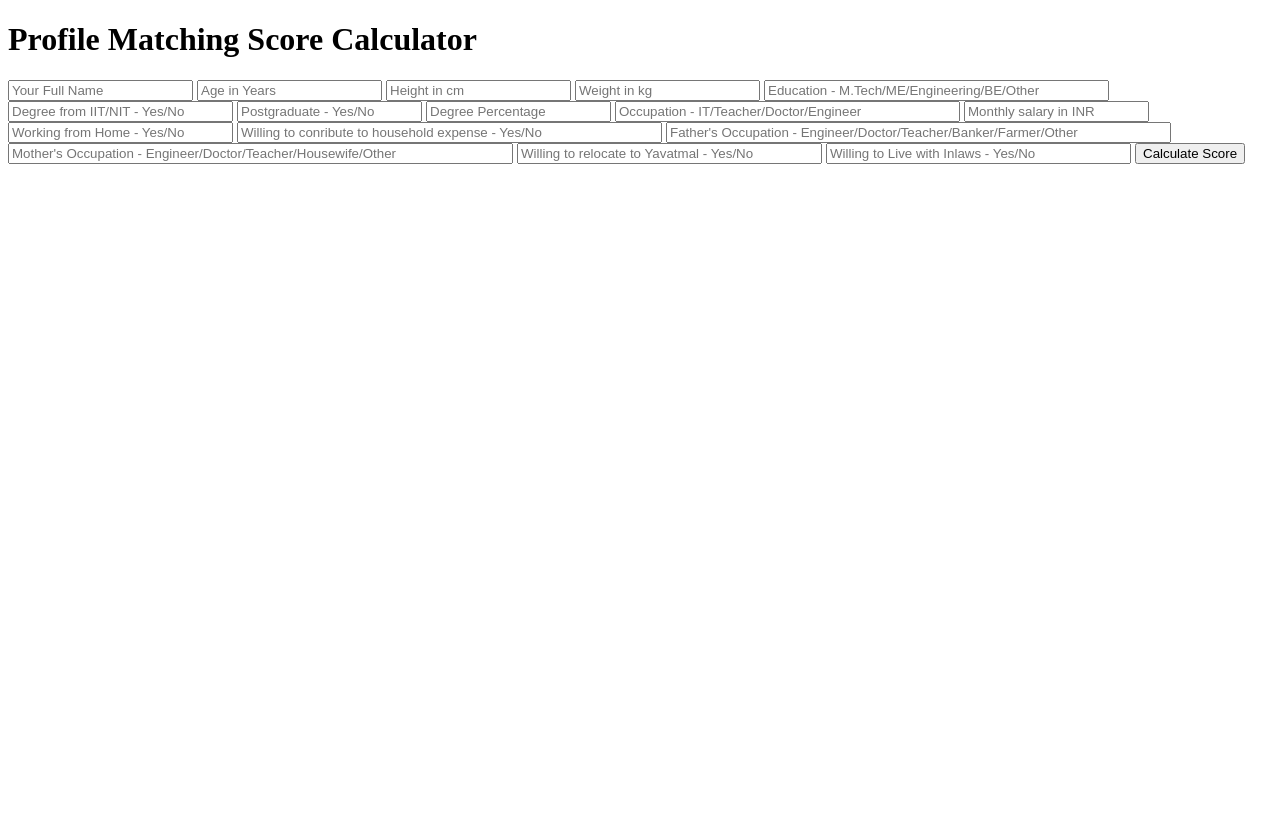
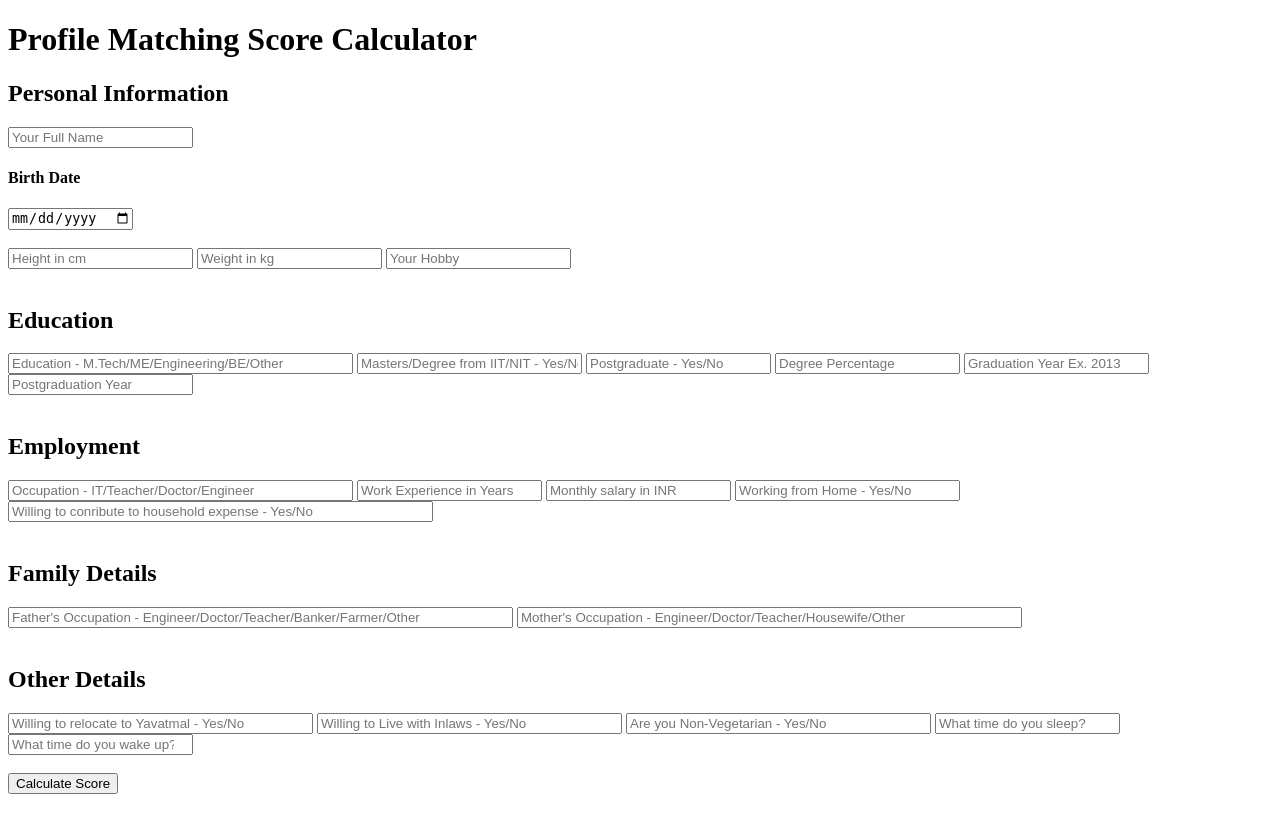
Before and after one commit to PRATIKSHIRBHATE/profile_matching_score_calculator, a Flask app: page / in a window 1280 px wide. Before the commit the page ends 164 px from the top, so only its background shows below. Run offline with Flask 2, Linux system fonts and the light colour scheme.

Commit message:
Update index.html

```diff
--- a/templates/index.html
+++ b/templates/index.html
@@ -17,22 +17,41 @@
 
      <!-- Main Input For Receiving Query to our ML -->
     <form action="{{ url_for('calculate_score')}}"method="post">
+      <h2>Personal Information</h2>
     	<input type="text" name="name" placeholder="Your Full Name" required="required" />
-      <input type="number" name="age" placeholder="Age in Years" req:uired="required" />
+      <h4>Birth Date</h4>
+      <input type="date" name="dob" placeholder="Birth Date" req:uired="required" />
+      <br> <br>
 		  <input type="number" name="height_cm" placeholder="Height in cm" required="required" />
       <input type="number" name="weight_kg" placeholder="Weight in kg" required="required" />
+      <input type="text" name="hobby" placeholder="Your Hobby" required="required" />
+      <br> <br>
+      <h2>Education</h2>
       <input type="text" name="education" size="40" placeholder="Education - M.Tech/ME/Engineering/BE/Other" req:uired="required" />
-      <input type="text" name="iit_nit" size="25" placeholder="Degree from IIT/NIT - Yes/No" required="required" />
+      <input type="text" name="iit_nit" size="25" placeholder="Masters/Degree from IIT/NIT - Yes/No" required="required" />
       <input type="text" name="post_graduation" placeholder="Postgraduate - Yes/No" required="required" />
       <input type="number" name="avg_degree_percentage" size="50" placeholder="Degree Percentage" required="required" />
+      <input type="number" name="grad_year" placeholder="Graduation Year Ex. 2013" required="required" />
+      <input type="number" name="postgrad_year" placeholder="Postgraduation Year" required="required" />
+      <br> <br>
+      <h2>Employment</h2>
       <input type="text" name="occupation" size="40" placeholder="Occupation - IT/Teacher/Doctor/Engineer" required="required" />
+      <input type="number" name="experience" placeholder="Work Experience in Years" required="required" />
       <input type="number" name="monthly_salary" placeholder="Monthly salary in INR" required="required" />
       <input type="text" name="work_from_home" size="25" placeholder="Working from Home - Yes/No" required="required" />
       <input type="text" name="willing_to_contribute_equally_to_household_expense" size="50" placeholder="Willing to conribute to household expense - Yes/No" required="required" />
+      <br> <br>
+      <h2>Family Details</h2>
       <input type="text" name="father_occupation" size="60" placeholder="Father's Occupation - Engineer/Doctor/Teacher/Banker/Farmer/Other" req:uired="required" />
       <input type="text" name="mother_occupation" size="60" placeholder="Mother's Occupation - Engineer/Doctor/Teacher/Housewife/Other" required="required" />
+      <br> <br>
+      <h2>Other Details</h2>
       <input type="text" name="relocate_to_yavatmal" size="35" placeholder="Willing to relocate to Yavatmal - Yes/No" required="required" />
       <input type="text" name="willing_to_live_with_inlaws" size="35" placeholder="Willing to Live with Inlaws - Yes/No" required="required" />
+      <input type="text" name="non_vegiterian" size="35" placeholder="Are you Non-Vegetarian - Yes/No" required="required" />
+      <input type="number" name="sleep_time" size="35" placeholder="What time do you sleep?" required="required" />
+      <input type="number" name="wake_uptime" size="35" placeholder="What time do you wake up?" required="required" />
+      <br> <br>
 
 
 
```
